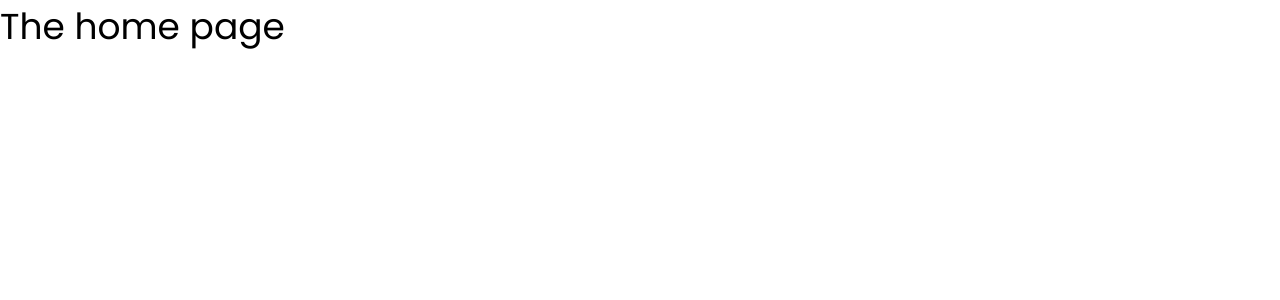
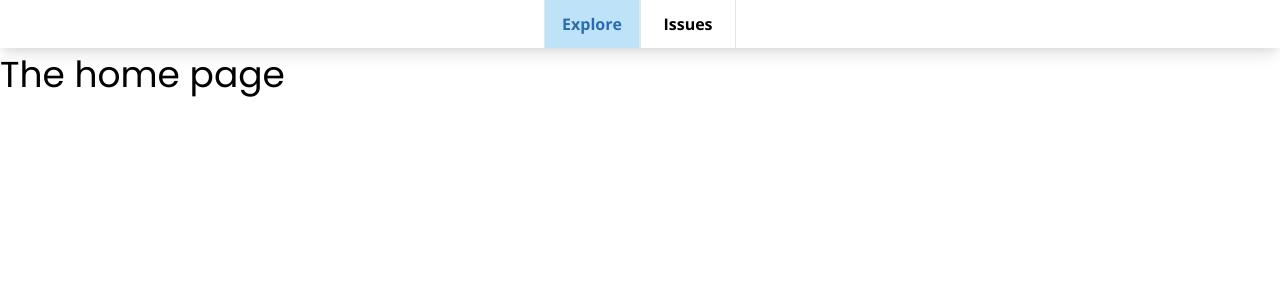
Before and after one commit to joshiprashanthd/startup, a React app in the folder root/frontend/: page /home in a window 1280 px wide. Shown: the top 300 px of the page. Built offline with nearby package versions, Linux system fonts and the light colour scheme.

Commit message:
CHORE: Add NavBar to HomePage

```diff
--- a/root/frontend/src/pages/home-page/index.tsx
+++ b/root/frontend/src/pages/home-page/index.tsx
@@ -1,9 +1,11 @@
 import React from "react";
+import { Navbar } from "../../components/navbar";
 
 export const HomePage = function (props: any) {
   return (
     <div className="w-full min-h-screen">
-      <h1 className="text-4xl font-display"> The home page</h1>
+      <Navbar selected="explore" />
+      <h1 className="w-full h-screen text-4xl font-display"> The home page</h1>
     </div>
   );
 };
```
